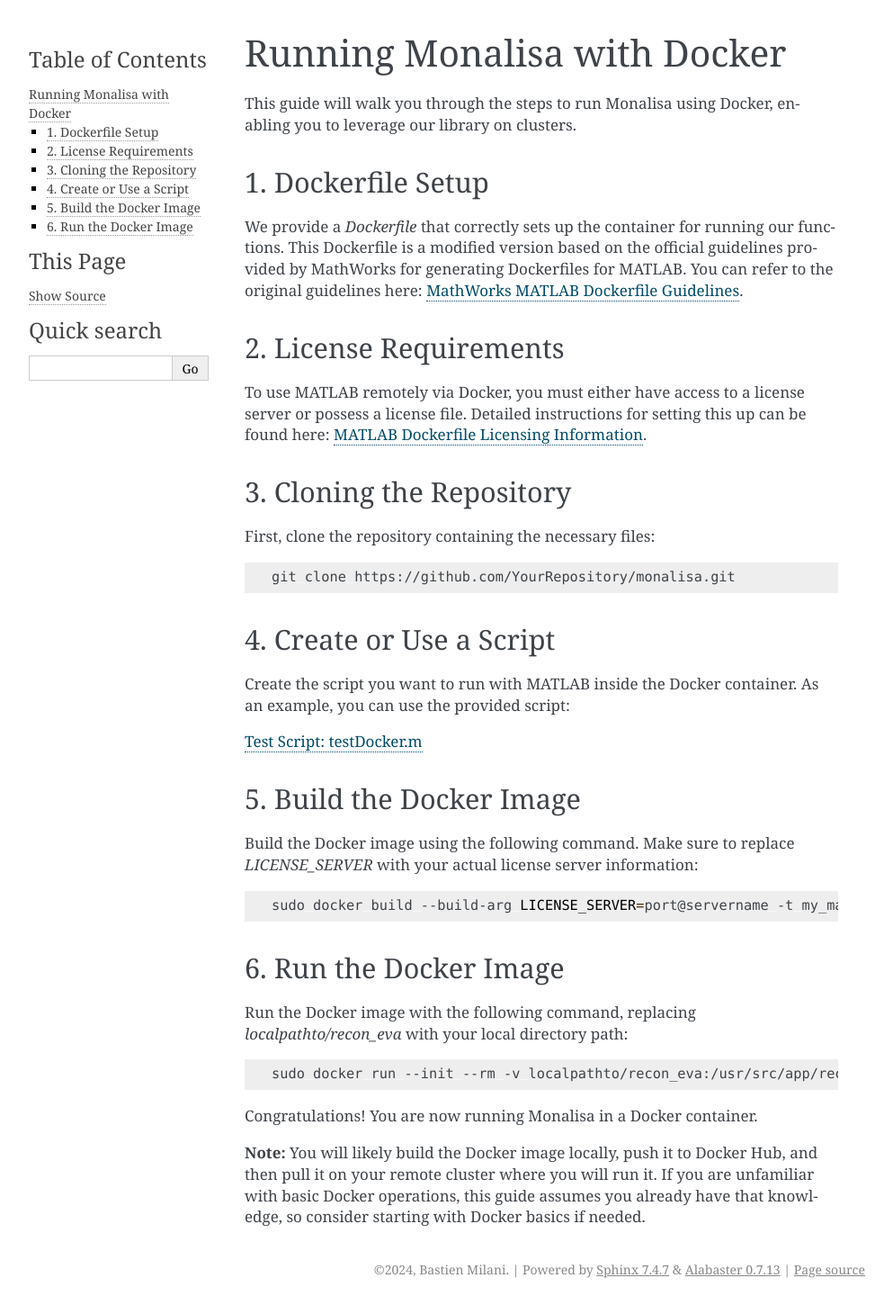
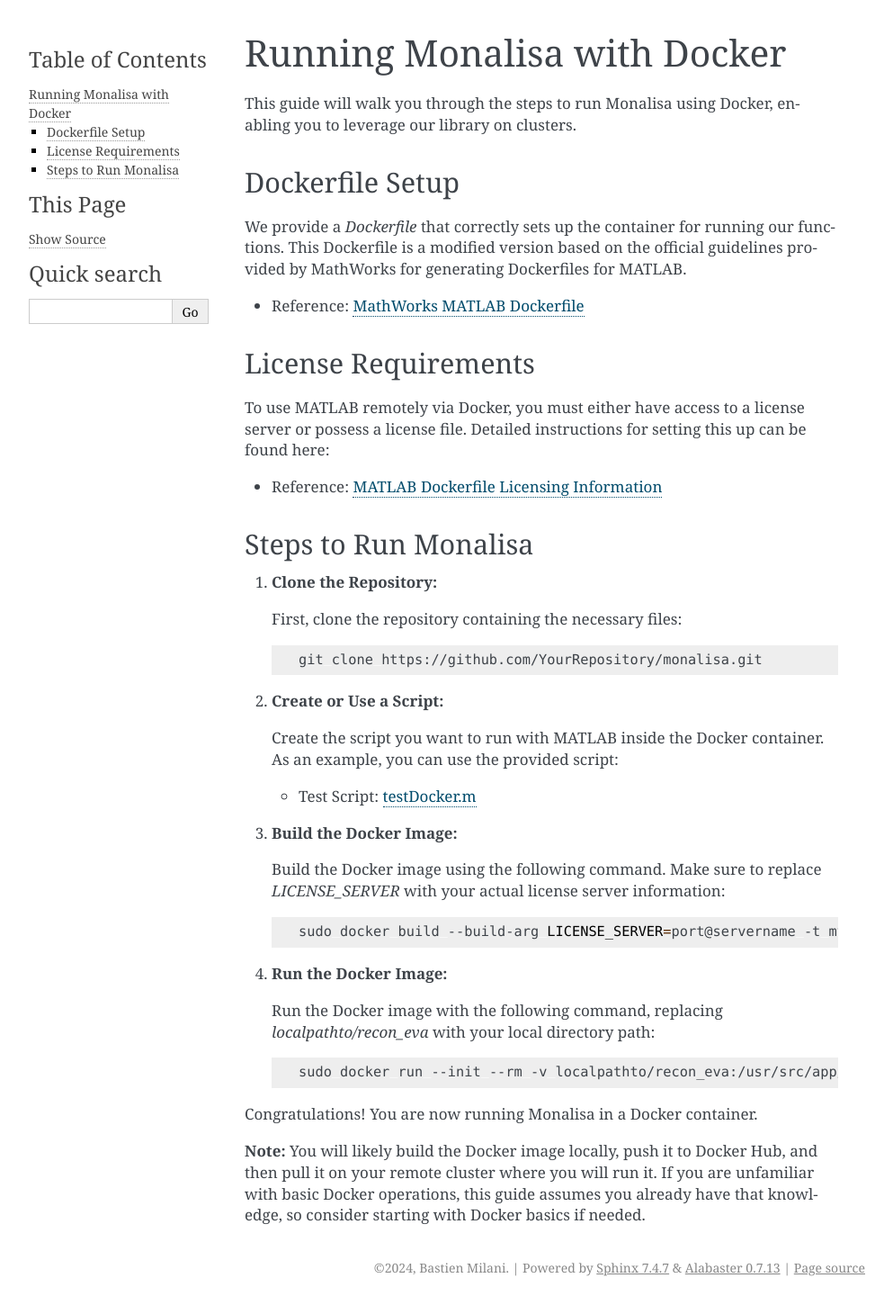
Before and after one commit to MattechLab/monalisa, a Sphinx documentation site: the page built from docs/using_docker.rst, in a window 1280 px wide. Shown: the whole page at 90% size, without its empty margins (148-1141 px from the left). Built offline with Sphinx 7.4.7, drawn with Linux system fonts in a browser that asks for light colours.

Commit message:
correct links using dockerfile doc

```diff
--- a/docs/using_docker.rst
+++ b/docs/using_docker.rst
@@ -3,45 +3,50 @@
 
 This guide will walk you through the steps to run Monalisa using Docker, enabling you to leverage our library on clusters.
 
-1. Dockerfile Setup
--------------------
-We provide a `Dockerfile` that correctly sets up the container for running our functions. This Dockerfile is a modified version based on the official guidelines provided by MathWorks for generating Dockerfiles for MATLAB. You can refer to the original guidelines here:
-`MathWorks MATLAB Dockerfile Guidelines <https://github.com/mathworks-ref-arch/matlab-dockerfile>`_.
+Dockerfile Setup
+----------------
+We provide a `Dockerfile` that correctly sets up the container for running our functions. This Dockerfile is a modified version based on the official guidelines provided by MathWorks for generating Dockerfiles for MATLAB.
 
-2. License Requirements
-------------------------
+- Reference: `MathWorks MATLAB Dockerfile <https://github.com/mathworks-ref-arch/matlab-dockerfile/blob/main/Dockerfile>`_
+
+License Requirements
+---------------------
 To use MATLAB remotely via Docker, you must either have access to a license server or possess a license file. Detailed instructions for setting this up can be found here:
-`MATLAB Dockerfile Licensing Information <https://github.com/mathworks-ref-arch/matlab-dockerfile>`_.
 
-3. Cloning the Repository
---------------------------
-First, clone the repository containing the necessary files:
+- Reference: `MATLAB Dockerfile Licensing Information <https://github.com/mathworks-ref-arch/matlab-dockerfile?tab=readme-ov-file#use-the-network-license-manager>`_
 
-.. code-block:: bash
+Steps to Run Monalisa
+---------------------
 
-   git clone https://github.com/YourRepository/monalisa.git
+1. **Clone the Repository:**
 
-4. Create or Use a Script
---------------------------
-Create the script you want to run with MATLAB inside the Docker container. As an example, you can use the provided script:
+   First, clone the repository containing the necessary files:
 
-`Test Script: testDocker.m <https://github.com/MattechLab/monalisa/tree/main/examples/scripts/testDocker.m>`_
+   .. code-block:: bash
 
-5. Build the Docker Image
---------------------------
-Build the Docker image using the following command. Make sure to replace `LICENSE_SERVER` with your actual license server information:
+      git clone https://github.com/YourRepository/monalisa.git
 
-.. code-block:: bash
+2. **Create or Use a Script:**
 
-   sudo docker build --build-arg LICENSE_SERVER=port@servername -t my_matlab_image_name .
+   Create the script you want to run with MATLAB inside the Docker container. As an example, you can use the provided script:
 
-6. Run the Docker Image
-------------------------
-Run the Docker image with the following command, replacing `localpathto/recon_eva` with your local directory path:
+   - Test Script: `testDocker.m <https://github.com/MattechLab/monalisa/tree/main/examples/scripts/testDocker.m>`_
 
-.. code-block:: bash
+3. **Build the Docker Image:**
 
-   sudo docker run --init --rm -v localpathto/recon_eva:/usr/src/app/recon_eva my_matlab_image_name
+   Build the Docker image using the following command. Make sure to replace `LICENSE_SERVER` with your actual license server information:
+
+   .. code-block:: bash
+
+      sudo docker build --build-arg LICENSE_SERVER=port@servername -t my_matlab_image_name .
+
+4. **Run the Docker Image:**
+
+   Run the Docker image with the following command, replacing `localpathto/recon_eva` with your local directory path:
+
+   .. code-block:: bash
+
+      sudo docker run --init --rm -v localpathto/recon_eva:/usr/src/app/recon_eva my_matlab_image_name
 
 Congratulations! You are now running Monalisa in a Docker container.
 
```
